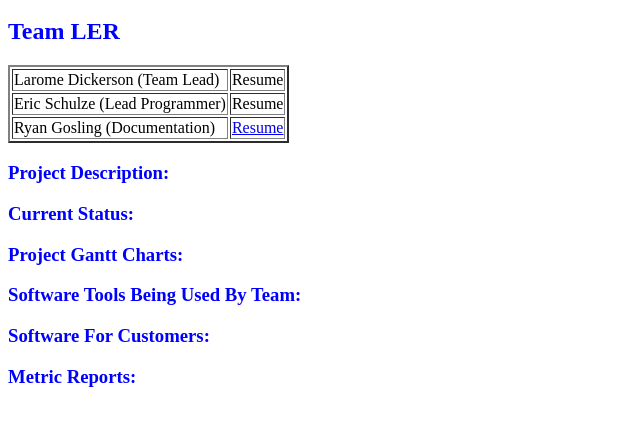
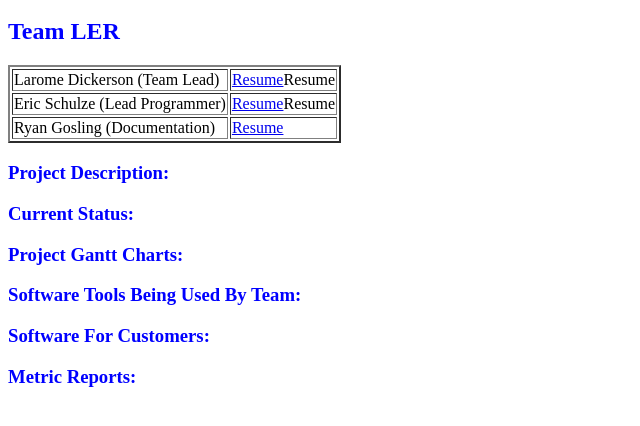
Before and after one commit to LERCapstone/LERCapstone.github.io, a plain HTML site: page index.html in a window 1280 px wide. Shown: the part 48-474 px from the top of the page, without its empty margins (0-640 px from the left). Drawn offline with Linux system fonts and the light colour scheme.

Commit message:
Update index.html

```diff
--- a/index.html
+++ b/index.html
@@ -6,11 +6,11 @@
       <tbody>
         <tr>
           <td>Larome Dickerson (Team Lead)</td>
-          <td>Resume</td>
+          <td><a href="https://github.com/LERCapstone/LERCapstone.github.io/blob/master/Resume/Ryan%20Resume.doc">Resume</a>Resume</td>
         </tr>
         <tr>
           <td>Eric Schulze (Lead Programmer)</td>
-          <td>Resume</td>
+          <td><a href="https://github.com/LERCapstone/LERCapstone.github.io/blob/master/Resume/Ryan%20Resume.doc">Resume</a>Resume</td>
         </tr>
         <tr>
           <td>Ryan Gosling (Documentation)</td>
```
